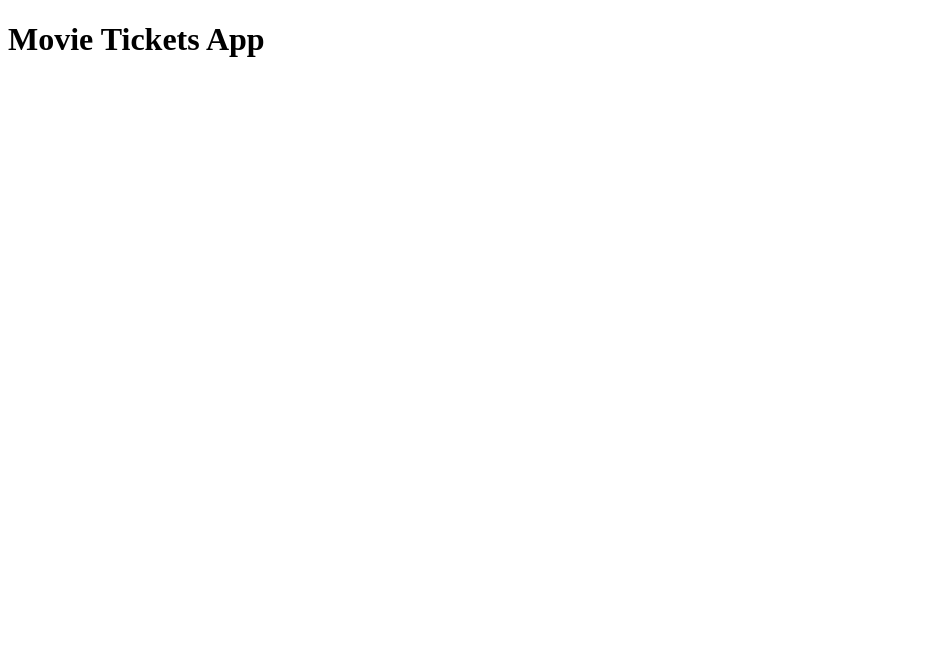
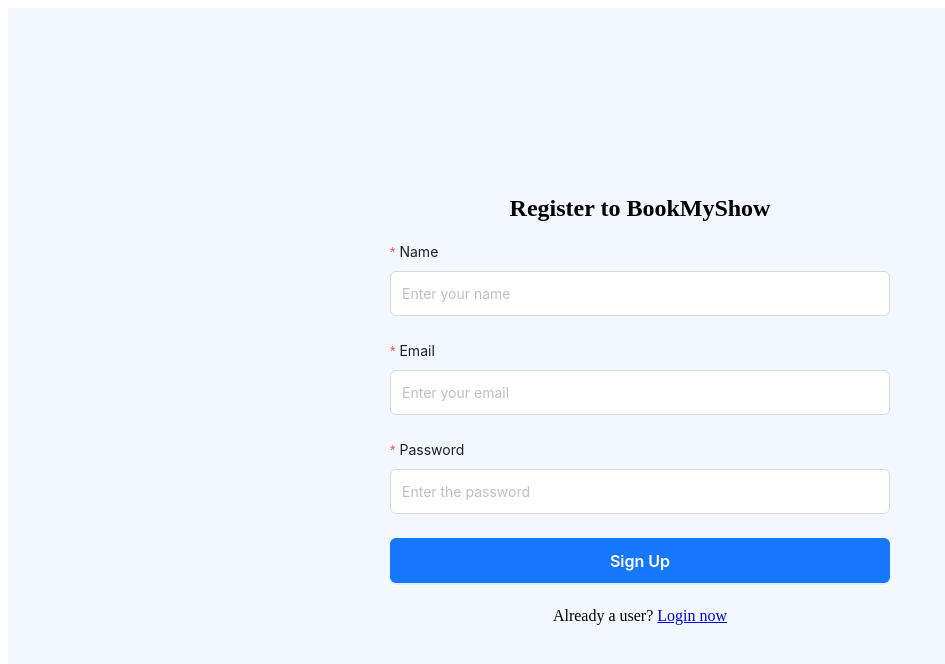
Before and after one commit to mrinal1224/Movie-Ticket-App, a React (Vite) app in the folder project/client/: page /register in a window 1280 px wide. Shown: the top 664 px of the page, without its empty margins (0-945 px from the left). Built offline with nearby package versions, Linux system fonts and the light colour scheme.

Commit message:
Login and Resigter Design

```diff
--- a/project/client/package.json
+++ b/project/client/package.json
@@ -10,8 +10,10 @@
     "preview": "vite preview"
   },
   "dependencies": {
+    "antd": "^5.27.6",
     "react": "^19.1.1",
-    "react-dom": "^19.1.1"
+    "react-dom": "^19.1.1",
+    "react-router-dom": "^7.9.5"
   },
   "devDependencies": {
     "@eslint/js": "^9.36.0",
--- a/project/client/src/App.css
+++ b/project/client/src/App.css
@@ -0,0 +1,308 @@
+.App-logo {
+  height: 40vmin;
+  pointer-events: none;
+}
+.App-header {
+  background-color: #f3f8ff;
+  min-height: 100vh;
+  display: flex;
+  flex-direction: column;
+  align-items: center;
+  justify-content: center;
+}
+.flex-1{
+  flex: 1;
+}
+.ms-3{
+  margin-left: 1rem;
+}
+.text-center{
+  text-align: center;
+}
+.cursor-pointer{
+  cursor: pointer;
+}
+.inner-container{
+  max-width: 1000px;
+  margin-inline: auto;
+}
+.max-width-300{
+  max-width: 300px;
+}
+.movie-data{
+  color: #999;
+  font-size: 15px;
+  margin-top: 4px;
+  margin-bottom: 8px;
+}
+.movie-data span{
+  color: #212121;
+  font-weight: 600;
+}
+.flex-shrink-0{
+  flex-shrink: 0;
+}
+.App-link {
+  color: #61dafb;
+}
+.d-block{
+  display: block;
+}
+input, select{
+  min-height: 45px;
+}
+button{
+  min-height: 45px;
+  font-size: 1rem;
+}
+.w-100{
+  width: 100%;
+}
+.text-white{
+  color: #fff;
+}
+.m-0{
+  margin: 0
+}
+.mt-0{
+  margin-top: 0
+}
+.mt-3{
+  margin-top: 1rem;
+}
+.me-3{
+  margin-right: 1rem;
+}
+.gap-10{
+  gap: 10px;
+}
+.justify-content-between{
+  justify-content: space-between;
+}
+.justify-content-end{
+  justify-content: end;
+}
+.fs-12{
+  font-size: 12px;
+}
+.ant-select-selector{
+  height: 45px !important;
+}
+.ant-select-selection-item{
+  padding-top: 5px !important;
+}
+table th{
+  white-space: nowrap;
+}
+.ant-modal .ant-modal-title{
+  font-size: 2rem;
+}
+.py-3{
+  padding-block: 1rem;
+}
+.pb-3{
+  padding-bottom: 1rem;
+}
+.pt-3{
+  padding-top: 1rem;
+}
+.fs-18{
+  font-size: 18px;
+}
+.d-none{
+  display: none;
+}
+.mb-3{
+  margin-bottom: 1rem;
+}
+.mb-5{
+  margin-bottom: 50px;
+}
+.mb-10px{
+  margin-bottom: 10px;
+}
+.mb-25px{
+  margin-bottom: 25px;
+}
+.ant-menu{
+  flex: 1;
+  justify-content: flex-end;
+}
+.mt-8{
+  margin-top: 8px;
+}
+hr{
+  background-color: #eee !important;
+  border: 1px solid #ddd;
+}
+.show-ul{
+  list-style: none;
+  display: flex;
+  flex-wrap: wrap;
+  gap: 0.5rem;
+  padding-left: 0;
+}
+.blue-clr{
+  color: #1890ff
+}
+.show-ul li{
+  padding: 0.75rem 1rem;
+  border: 1px solid #bbb;
+  border-radius: 5px;
+  cursor: pointer;
+  color: orange;
+  transition: all 0.1s ease-in;
+}
+.show-ul li:hover{
+  color: #fff;
+  background-color: orange;
+  border-color: transparent;
+}
+.movie-title-details *{
+  margin-bottom: 6px;
+  margin-top: 0;
+}
+.show-name *{
+  margin-bottom: 4px;
+  margin-top: 0;
+}
+.show-name span{
+  font-weight: 500;
+  color: #555;
+}
+.max-width-600{
+  max-width: 600px;
+}
+.mx-auto{
+  margin-inline: auto;
+}
+.seat-ul{
+  list-style-type: none;
+  padding: 0;
+  margin: 0;
+  display: flex;
+  gap: 0.5rem;
+  flex-wrap: wrap;
+  max-width: 600px;
+}
+.seat-ul .seat-btn{
+  background-color: #f6f6f6;
+  border: 1px solid #a0a0a0;
+  width: 40px;
+  height: 35px;
+  text-align: center;
+  line-height: 1;
+  cursor: pointer;
+  font-size: 13px;
+  min-height: unset;
+}
+.seat-ul .seat-btn:hover{
+  background-color: #f1f1f1;
+}
+.seat-ul .seat-btn.selected{
+  border-color: #02a802;
+  background-color: #02a802;
+  color: #fff;
+}
+.seat-ul .seat-btn.booked{
+  background-color: #ddd;
+  color:#999;
+  border-color: #ddd;
+  cursor:not-allowed;
+}
+.screen-div{
+  max-width: 75%;
+  margin-inline: auto;
+  height: 10px;
+  background-color: #eee;
+}
+.bottom-card{
+  padding: 1rem;
+  border: 1px solid #ccc;
+  border-radius: 5px;
+}
+.bottom-card div span{
+  font-weight: 600;
+  font-size: 1.25rem;
+}
+.show-details h3{
+  border-bottom: 1px solid #e9e9e9;
+  padding-bottom: 4px;
+}
+.show-details *{
+  margin-bottom: 2px;
+  margin-top: 0;
+}
+.px-3{
+  padding-inline: 1rem;
+}
+
+/* Loader */
+.loader-container{
+  position: fixed;
+  top: 0;
+  left: 0;
+  width: 100%;
+  height: 100%;
+  background-color: rgba(0,0,0,0.35);
+  z-index: 9;
+  display: flex;
+  justify-content: center;
+  align-items: center;
+}
+.loader {
+  border: 16px solid #f3f3f3;
+  border-radius: 50%;
+  border-top: 16px solid #3498db;
+  width: 120px;
+  height: 120px;
+  -webkit-animation: spin 2s linear infinite; /* Safari */
+  animation: spin 2s linear infinite;
+}
+.ant-table-content{
+  overflow-y: auto;
+  width: 100%;
+}
+@-webkit-keyframes spin {
+  0% { -webkit-transform: rotate(0deg); }
+  100% { -webkit-transform: rotate(360deg); }
+}
+
+@keyframes spin {
+  0% { transform: rotate(0deg); }
+  100% { transform: rotate(360deg); }
+}
+/* Loader Ends here */
+
+@media screen and (min-width: 768px){
+  .site-layout{
+    padding: 0 50px;
+  }
+  .show-details{
+    margin-left: 1rem;
+  }
+  .main-area.mw-500{
+    width: 500px;
+  }
+}
+@media screen and (max-width: 767px){
+  .mt-3-mob{
+    margin-top: 1rem;
+  }
+  .mt-8px-mob{
+    margin-top: 8px;
+  }
+  .ant-layout-header{
+    padding-inline: 10px;
+  }
+  .flex-column-mob{
+    flex-direction: column;
+  }
+  .single-movie-div{
+    flex-direction: column;
+  }
+  .single-movie-img{
+    margin-right: 0;
+    margin-bottom: 1rem;
+  }
+}
--- a/project/client/src/App.jsx
+++ b/project/client/src/App.jsx
@@ -1,14 +1,24 @@
-import { useState } from 'react'
-import reactLogo from './assets/react.svg'
-import viteLogo from '/vite.svg'
 import './App.css'
+import Login from './pages/Login'
+import Register from './pages/Register'
+import {BrowserRouter , Routes , Route} from "react-router-dom"
 
 function App() {
-  const [count, setCount] = useState(0)
+
 
   return (
     <>
-     <h1>Movie Tickets App</h1>
+    <BrowserRouter>
+       <Routes>
+         <Route path='/login' element={<Login/>}/>
+         <Route path='/register' element={<Register/>}/>
+       </Routes>
+    </BrowserRouter>
+
+
+
+
+
     </>
   )
 }
--- /dev/null
+++ b/project/client/src/pages/Login.jsx
@@ -0,0 +1,72 @@
+import React from 'react'
+import { Button, Form, Input } from "antd";
+import {Link} from "react-router-dom"
+
+
+
+function Login() {
+
+  return (
+    <>
+    <header className="App-header">
+      <main className="main-area mw-500 text-center px-3">
+        <section className="left-section">
+          <h1>Login to BookMyShow</h1>
+        </section>
+
+        <section className="right-section">
+          <Form layout="vertical">
+
+          <Form.Item
+              label="Email"
+              htmlFor="email"
+              name="email"
+              className="d-block"
+              rules={[{ required: true, message: "Email is required" }]}
+            >
+              <Input
+                id="email"
+                type="text"
+                placeholder="Enter your Email"
+              ></Input>
+            </Form.Item>
+
+            <Form.Item
+              label="Password"
+              htmlFor="password"
+              name="password"
+              className="d-block"
+              rules={[{ required: true, message: "Password is required" }]}
+            >
+              <Input
+                id="password"
+                type="password"
+                placeholder="Enter your Password"
+
+              ></Input>
+            </Form.Item>
+
+            <Form.Item className="d-block">
+              <Button
+                type="primary"
+                block
+                htmlType="submit"
+                style={{ fontSize: "1rem", fontWeight: "600" }}
+              >
+                Login
+              </Button>
+            </Form.Item>
+          </Form>
+          <div>
+            <p>
+              New User? <Link to="/register">Register Here</Link>
+            </p>
+          </div>
+        </section>
+      </main>
+    </header>
+  </>
+  )
+}
+
+export default Login
--- /dev/null
+++ b/project/client/src/pages/Register.jsx
@@ -0,0 +1,85 @@
+import React from "react";
+import {Form, Input, Button } from 'antd';
+import {Link} from "react-router-dom"
+
+
+
+
+function Register() {
+
+
+  return (
+    <>
+      <header className="App-header">
+        <main className="main-area mw-500 text-center px-3">
+          <section className="left-section">
+            <h1>Register to BookMyShow</h1>
+          </section>
+          <section className="right-section">
+            <Form layout="vertical">
+              <Form.Item
+                label="Name"
+                htmlFor="name"
+                name="name"
+                className="d-block"
+                rules={[{ required: true, message: "Name is required!" }]}
+              >
+                <Input
+                  id="name"
+                  type="text"
+                  placeholder="Enter your name"
+                  rules={[{ required: true, message: "Email is required!" }]}
+                ></Input>
+              </Form.Item>
+              <Form.Item
+                label="Email"
+                htmlFor="email"
+                name="email"
+                className="d-block"
+                rules={[{ required: true, message: "Email is required!" }]}
+              >
+                <Input
+                  id="email"
+                  type="email"
+                  placeholder="Enter your email"
+                ></Input>
+              </Form.Item>
+              <Form.Item
+                label="Password"
+                htmlFor="password"
+                name="password"
+                className="d-block"
+                rules={[{ required: true, message: "Password is required!" }]}
+              >
+                <Input
+                  id="password"
+                  type="password"
+                  placeholder="Enter the password"
+                ></Input>
+              </Form.Item>
+
+
+              <Form.Item>
+                <Button
+                  block
+                  type="primary"
+                  htmlType="submit"
+                  style={{ fontSize: "1rem", fontWeight: "600" }}
+                >
+                  Sign Up
+                </Button>
+              </Form.Item>
+            </Form>
+            <div>
+              <p>
+                Already a user? <Link to="/login">Login now</Link>
+              </p>
+            </div>
+          </section>
+        </main>
+      </header>
+    </>
+  );
+}
+
+export default Register;
```
Also changed, not shown: 1 other file (tests, documents, lock files or other folders).
